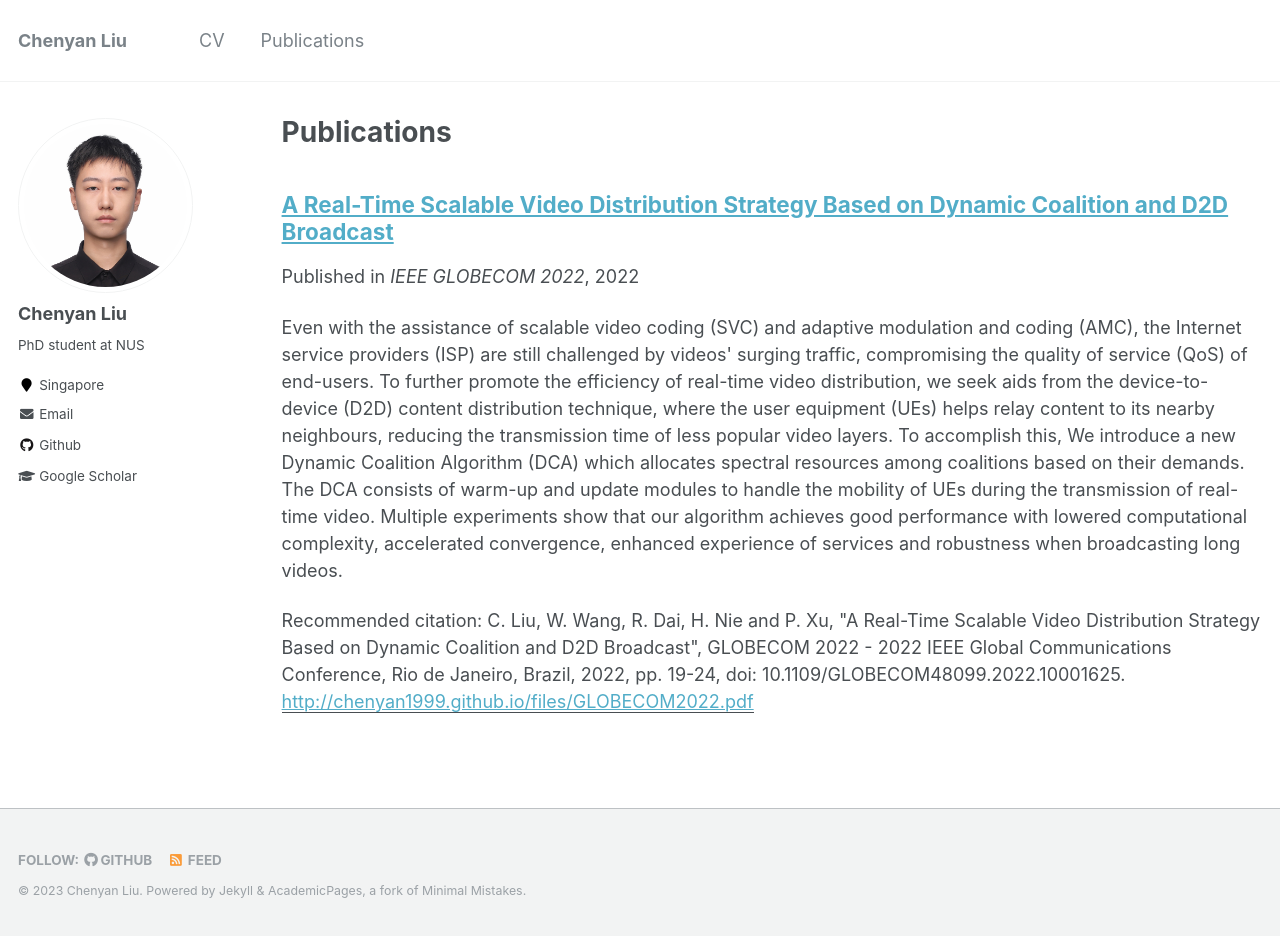
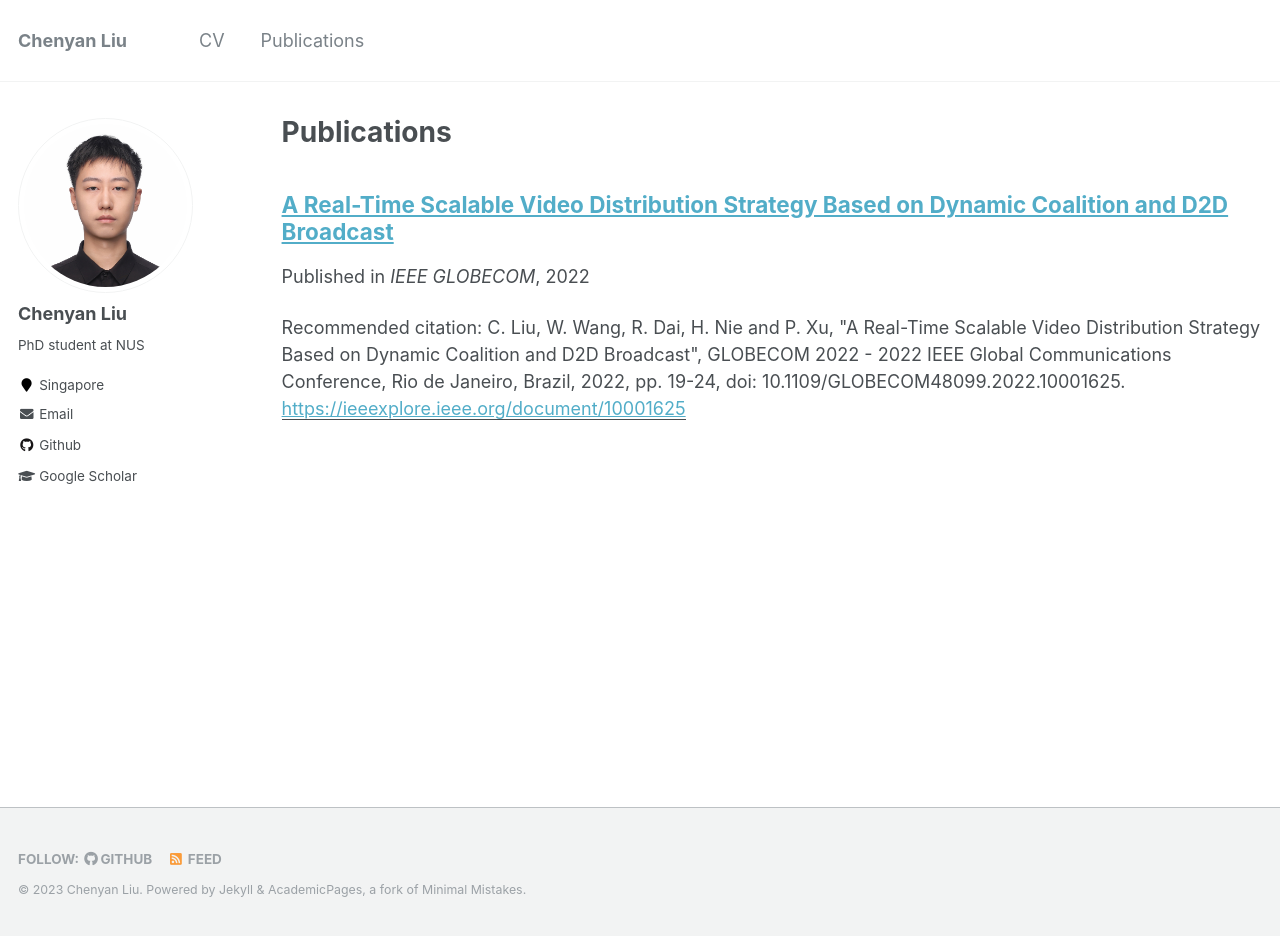
Before and after one commit to chenyan1999/chenyan1999.github.io, a Jekyll site: the page built from _pages/publications.md, in a window 1280 px wide and 936 px high. Built offline with Jekyll 4.4.1, drawn with Linux system fonts in a browser that asks for light colours.

Commit message:
fix pub bug attemptation 2.4

```diff
--- a/_includes/archive-single.html
+++ b/_includes/archive-single.html
@@ -46,11 +46,11 @@
          <p class="page__date"><strong><i class="fa fa-fw fa-calendar" aria-hidden="true"></i> {{ site.data.ui-text[site.locale].date_label | default: "Published:" }}</strong> <time datetime="{{ post.date | default: "1900-01-01" | date_to_xmlschema }}">{{ post.date | default: "1900-01-01" | date: "%B %d, %Y" }}</time></p>
         {% endif %}
 
-    {% if post.excerpt and site.read_more != 'enabled' %}
+    <!-- {% if post.excerpt and site.read_more != 'enabled' %}
     <p class="archive__item-excerpt" itemprop="description">{{ post.excerpt | markdownify }}</p>
     {% elsif post.excerpt and site.read_more == 'enabled' %}
     <p class="archive__item-excerpt" itemprop="description"><p>{{ post.excerpt | markdownify | remove: '<p>' | remove: '</p>' }}<strong><a href="{{ base_path }}{{ post.url }}" rel="permalink"> Read more</a></strong></p></p>
-    {% endif %}
+    {% endif %} -->
 
     {% if post.citation and post.paperurl %}
       <p>Recommended citation: {{ post.citation }} <a href="{{ post.paperurl }}"><u>{{ post.paperurl }}</u></a></p>
--- a/_publications/2022-GLOBECOM.md
+++ b/_publications/2022-GLOBECOM.md
@@ -4,12 +4,7 @@ collection: publications
 permalink: /publication/2022-GLOBECOM
 excerpt: 'Even with the assistance of scalable video coding (SVC) and adaptive modulation and coding (AMC), the Internet service providers (ISP) are still challenged by videos&#39; surging traffic, compromising the quality of service (QoS) of end-users. To further promote the efficiency of real-time video distribution, we seek aids from the device-to-device (D2D) content distribution technique, where the user equipment (UEs) helps relay content to its nearby neighbours, reducing the transmission time of less popular video layers. To accomplish this, We introduce a new Dynamic Coalition Algorithm (DCA) which allocates spectral resources among coalitions based on their demands. The DCA consists of warm-up and update modules to handle the mobility of UEs during the transmission of real-time video. Multiple experiments show that our algorithm achieves good performance with lowered computational complexity, accelerated convergence, enhanced experience of services and robustness when broadcasting long videos.'
 date: 2022-12-05
-venue: 'IEEE GLOBECOM 2022'
-paperurl: 'http://chenyan1999.github.io/files/GLOBECOM2022.pdf'
+venue: 'IEEE GLOBECOM'
+paperurl: 'https://ieeexplore.ieee.org/document/10001625'
 citation: 'C. Liu, W. Wang, R. Dai, H. Nie and P. Xu, &quot;A Real-Time Scalable Video Distribution Strategy Based on Dynamic Coalition and D2D Broadcast&quot;, GLOBECOM 2022 - 2022 IEEE Global Communications Conference, Rio de Janeiro, Brazil, 2022, pp. 19-24, doi: 10.1109/GLOBECOM48099.2022.10001625.'
 ---
-<!-- This paper is about the number 1. The number 2 is left for future work.
-
-[Download paper here](http://academicpages.github.io/files/paper1.pdf)
-
-Recommended citation: Your Name, You. (2009). "Paper Title Number 1." <i>Journal 1</i>. 1(1). -->
```
